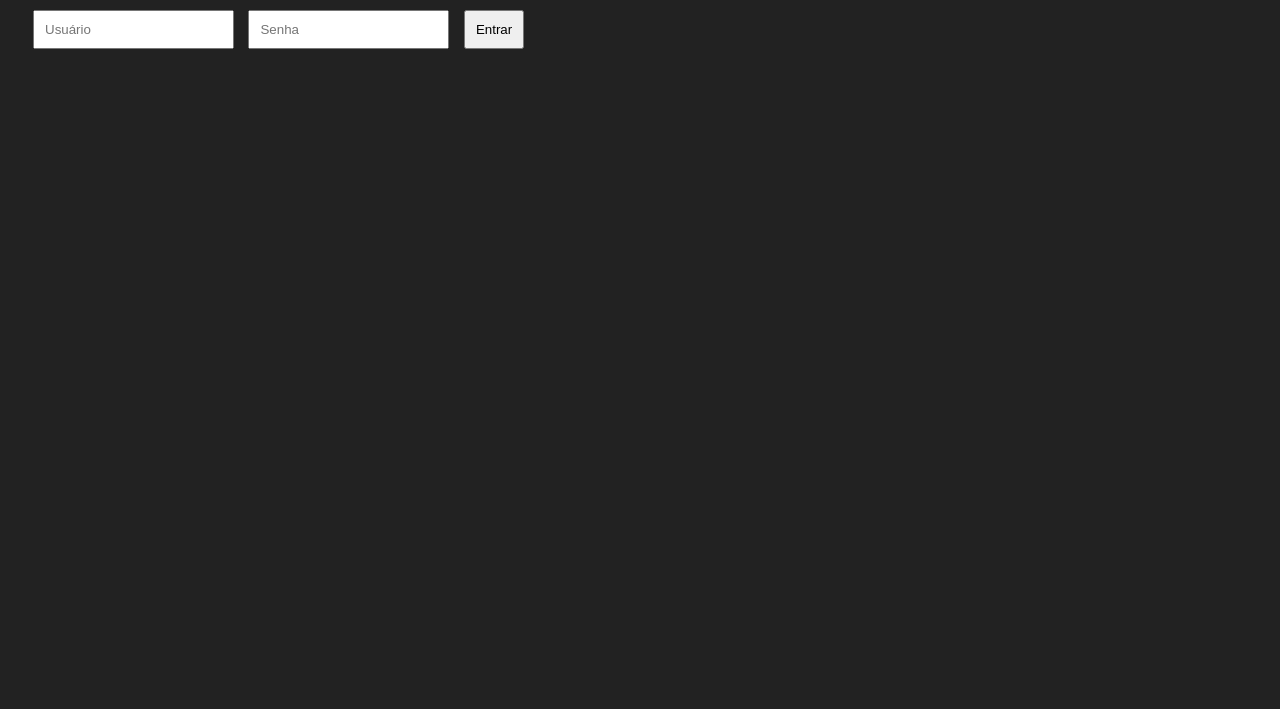
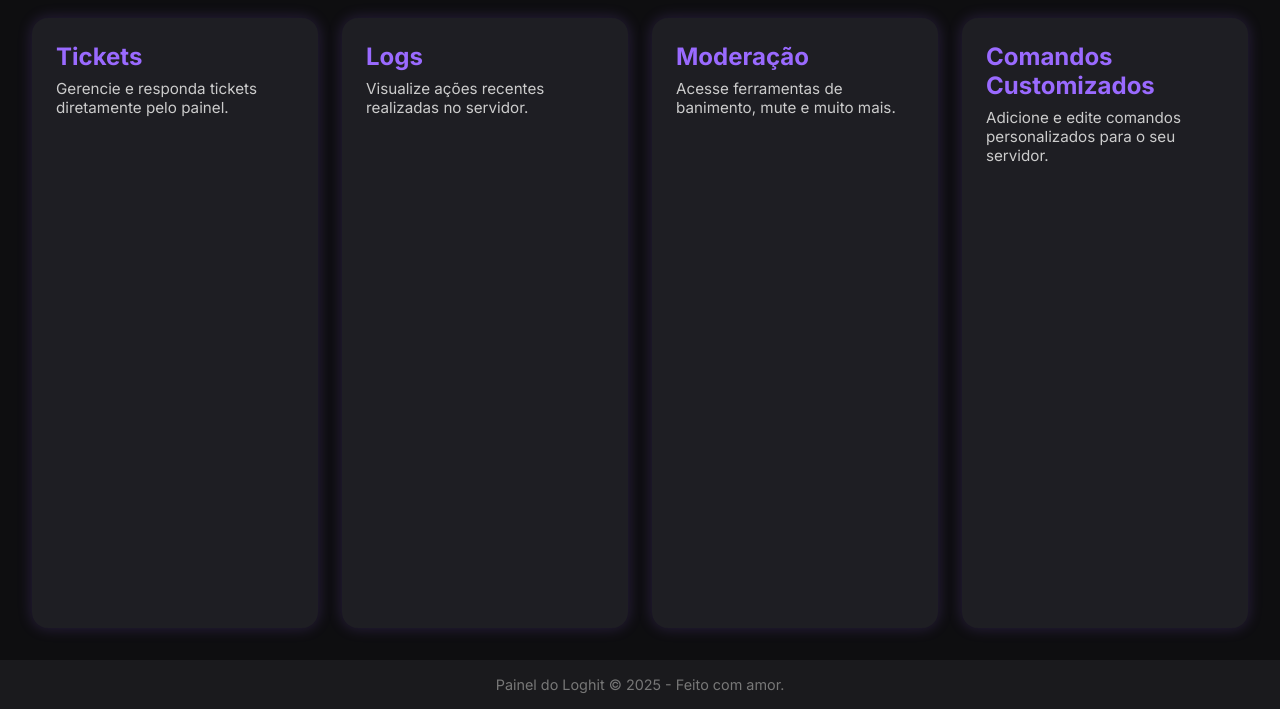
Before and after one commit to nuzx-cpu/Botv2, a plain HTML site: page index.html in a window 1280 px wide. Shown: the part 91-800 px from the top of the page. Drawn offline with Linux system fonts and the light colour scheme.

Commit message:
Add files via upload

```diff
--- a/index.html
+++ b/index.html
@@ -1,46 +1,43 @@
+
 <!DOCTYPE html>
-<html>
+<html lang="en">
 <head>
-  <title>Painel do Bot Discord</title>
-  <style>
-    body { font-family: Arial; padding: 20px; background: #222; color: #eee; }
-    input, button { padding: 10px; margin: 5px; }
-  </style>
+  <meta charset="UTF-8" />
+  <meta name="viewport" content="width=device-width, initial-scale=1.0" />
+  <title>Loghit Dashboard</title>
+  <link href="https://fonts.googleapis.com/css2?family=Inter:wght@400;600;700&display=swap" rel="stylesheet">
+  <link rel="stylesheet" href="style.css" />
 </head>
 <body>
-  <h2>Painel do Bot Discord</h2>
-  <div id="login">
-    <input type="text" id="user" placeholder="Usuário">
-    <input type="password" id="pass" placeholder="Senha">
-    <button onclick="login()">Entrar</button>
-  </div>
-  <div id="painel" style="display:none;">
-    <input type="text" id="comando" placeholder="Digite o comando">
-    <button onclick="enviar()">Enviar</button>
-    <div id="resposta"></div>
-  </div>
-<script>
-function login() {
-  const u = document.getElementById('user').value;
-  const p = document.getElementById('pass').value;
-  if (u === "admin" && p === "1234") {
-    document.getElementById('login').style.display = "none";
-    document.getElementById('painel').style.display = "block";
-  } else {
-    alert("Login inválido");
-  }
-}
-
-function enviar() {
-  const comando = document.getElementById('comando').value;
-  fetch('/api/comando', {
-    method: 'POST',
-    headers: { 'Content-Type': 'application/json' },
-    body: JSON.stringify({ comando })
-  }).then(res => res.json()).then(data => {
-    document.getElementById('resposta').innerText = data.resultado || data.erro;
-  });
-}
-</script>
+  <header>
+    <h1>Loghit</h1>
+    <nav>
+      <a href="#">Início</a>
+      <a href="#">Comandos</a>
+      <a href="#">Suporte</a>
+      <a href="#">Login</a>
+    </nav>
+  </header>
+  <main class="container">
+    <div class="card">
+      <h2>Tickets</h2>
+      <p>Gerencie e responda tickets diretamente pelo painel.</p>
+    </div>
+    <div class="card">
+      <h2>Logs</h2>
+      <p>Visualize ações recentes realizadas no servidor.</p>
+    </div>
+    <div class="card">
+      <h2>Moderação</h2>
+      <p>Acesse ferramentas de banimento, mute e muito mais.</p>
+    </div>
+    <div class="card">
+      <h2>Comandos Customizados</h2>
+      <p>Adicione e edite comandos personalizados para o seu servidor.</p>
+    </div>
+  </main>
+  <footer>
+    Painel do Loghit © 2025 - Feito com amor.
+  </footer>
 </body>
 </html>
--- /dev/null
+++ b/style.css
@@ -0,0 +1,68 @@
+
+* {
+  margin: 0;
+  padding: 0;
+  box-sizing: border-box;
+  font-family: 'Inter', sans-serif;
+}
+body {
+  background: #0e0e10;
+  color: #fff;
+  min-height: 100vh;
+  display: flex;
+  flex-direction: column;
+}
+header {
+  padding: 1.5rem 2rem;
+  background: #1a1a1d;
+  display: flex;
+  justify-content: space-between;
+  align-items: center;
+  box-shadow: 0 2px 5px rgba(0,0,0,0.2);
+}
+header h1 {
+  font-size: 1.5rem;
+  color: #9a6aff;
+}
+nav a {
+  color: #fff;
+  margin-left: 1.5rem;
+  text-decoration: none;
+  font-weight: 600;
+  transition: color 0.3s;
+}
+nav a:hover {
+  color: #9a6aff;
+}
+.container {
+  flex: 1;
+  padding: 2rem;
+  display: grid;
+  grid-template-columns: repeat(auto-fit, minmax(250px, 1fr));
+  gap: 1.5rem;
+}
+.card {
+  background: #1e1e23;
+  border-radius: 1rem;
+  padding: 1.5rem;
+  box-shadow: 0 0 15px rgba(154,106,255,0.2);
+  transition: transform 0.3s ease;
+}
+.card:hover {
+  transform: translateY(-5px);
+}
+.card h2 {
+  color: #9a6aff;
+  margin-bottom: 0.5rem;
+}
+.card p {
+  font-size: 0.95rem;
+  color: #ccc;
+}
+footer {
+  text-align: center;
+  padding: 1rem;
+  background: #1a1a1d;
+  font-size: 0.9rem;
+  color: #777;
+}
```
